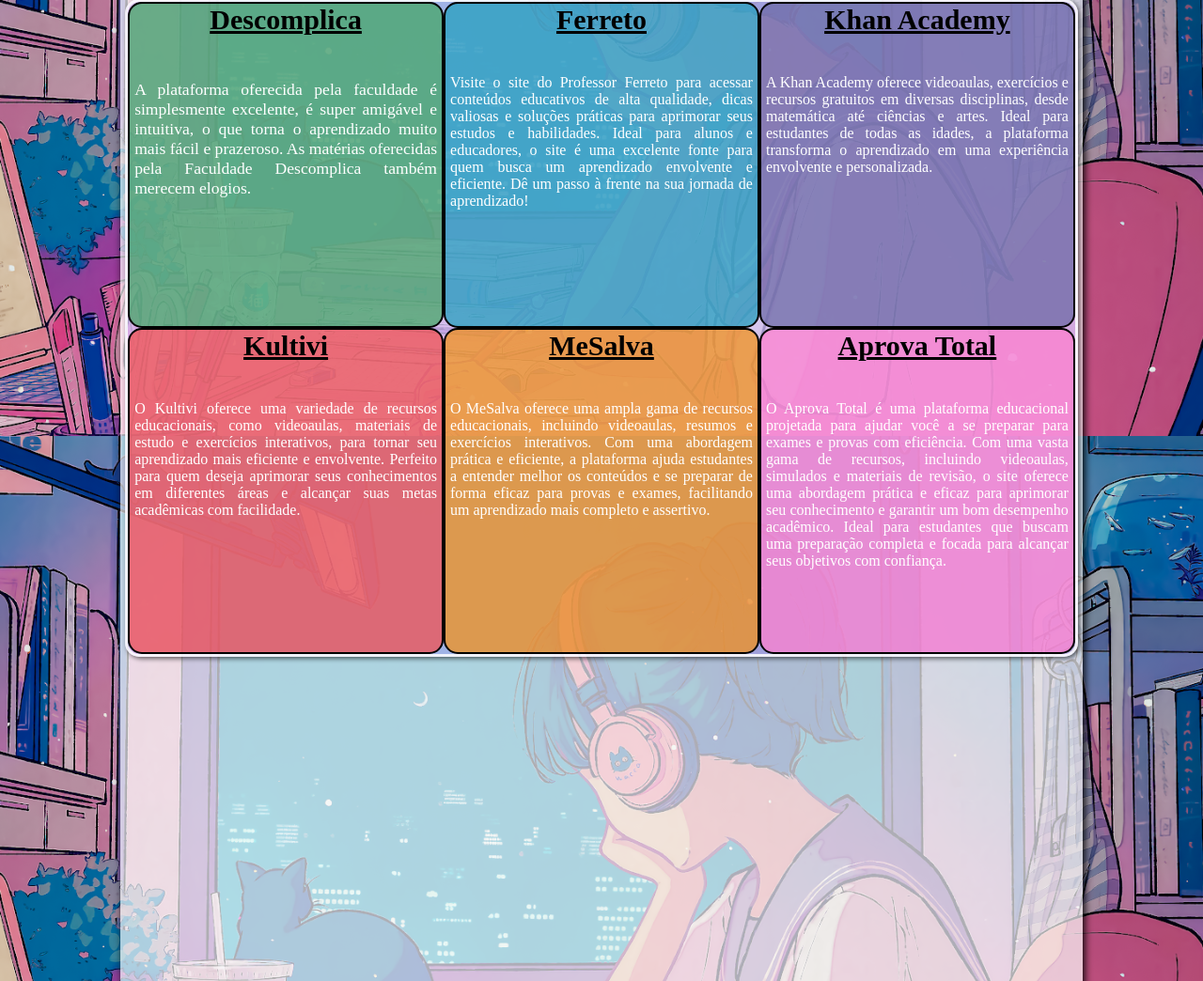
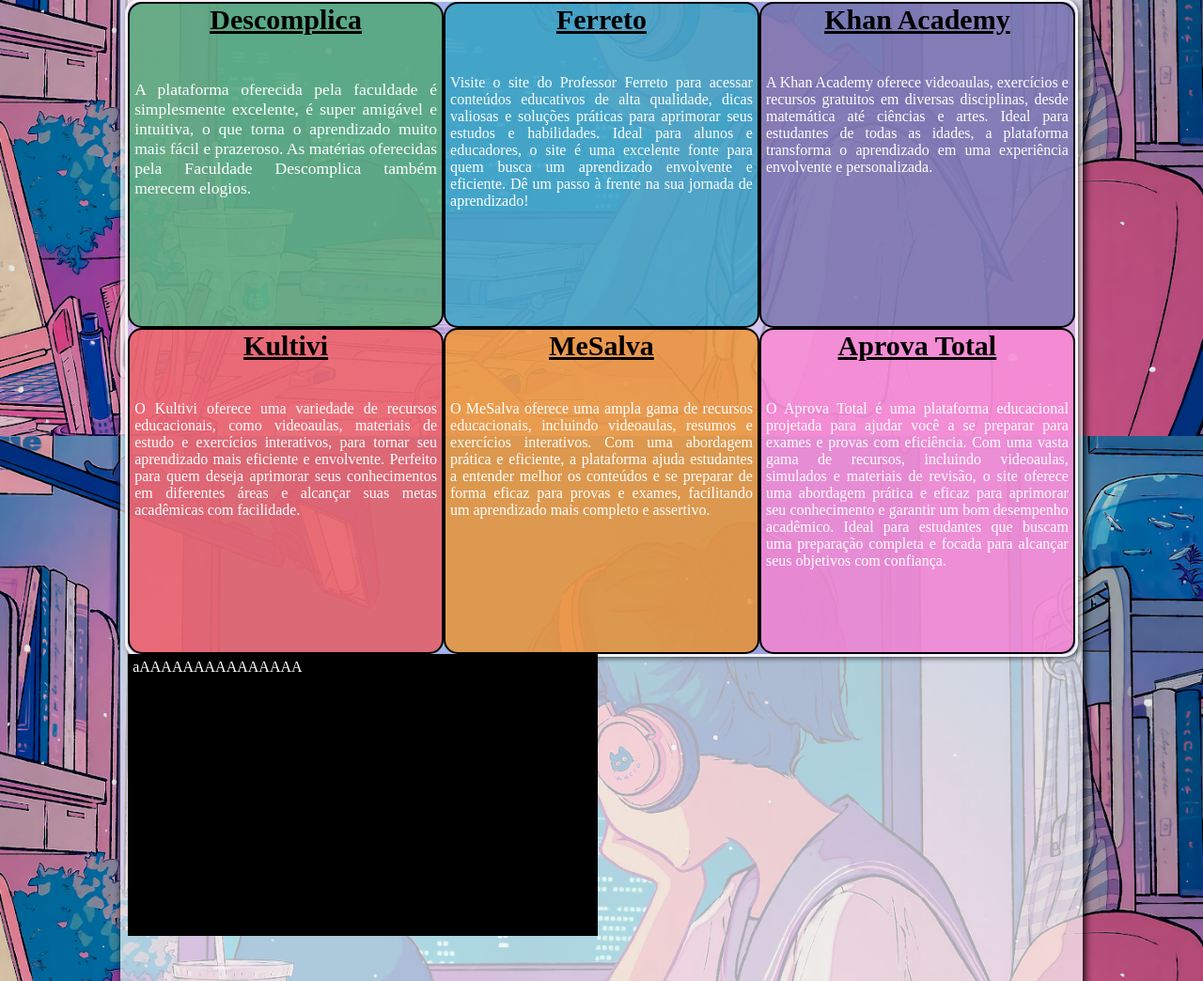
Before and after one commit to Montoval/benkyo_project, a PHP site: page /principal.html in a window 1280 px wide. Shown: the part 336-1380 px from the top of the page at 94% size. Run offline with PHP 8.4, Linux system fonts and the light colour scheme.

Commit message:
complementar

```diff
--- a/benkyo_project/principal.html
+++ b/benkyo_project/principal.html
@@ -84,6 +84,9 @@
                 </p>
               </div>
             </div>
+            <div class="complementar">
+                <p>aAAAAAAAAAAAAAAA</p>
+            </div>
           </div>
         </div>
 
--- a/benkyo_project/styleP.css
+++ b/benkyo_project/styleP.css
@@ -201,6 +201,13 @@ p{
   font-size: 1.1em;
 }
 
+.complementar{
+  width: 500px;
+  height: 300px;
+  background-color: black;
+  position: absolute;
+  justify-content: center;
+}
 /* .menuP{
   width: 1000px;
   height: 150px;
```
